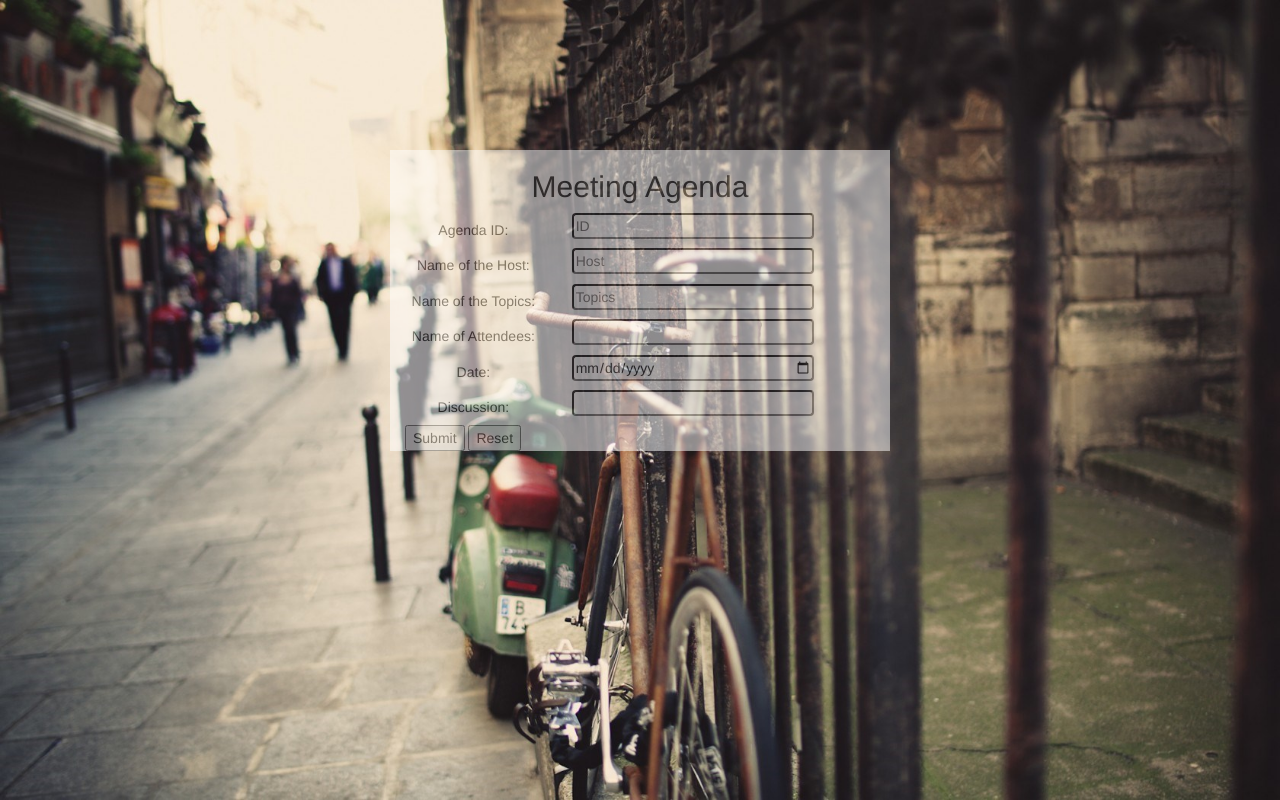
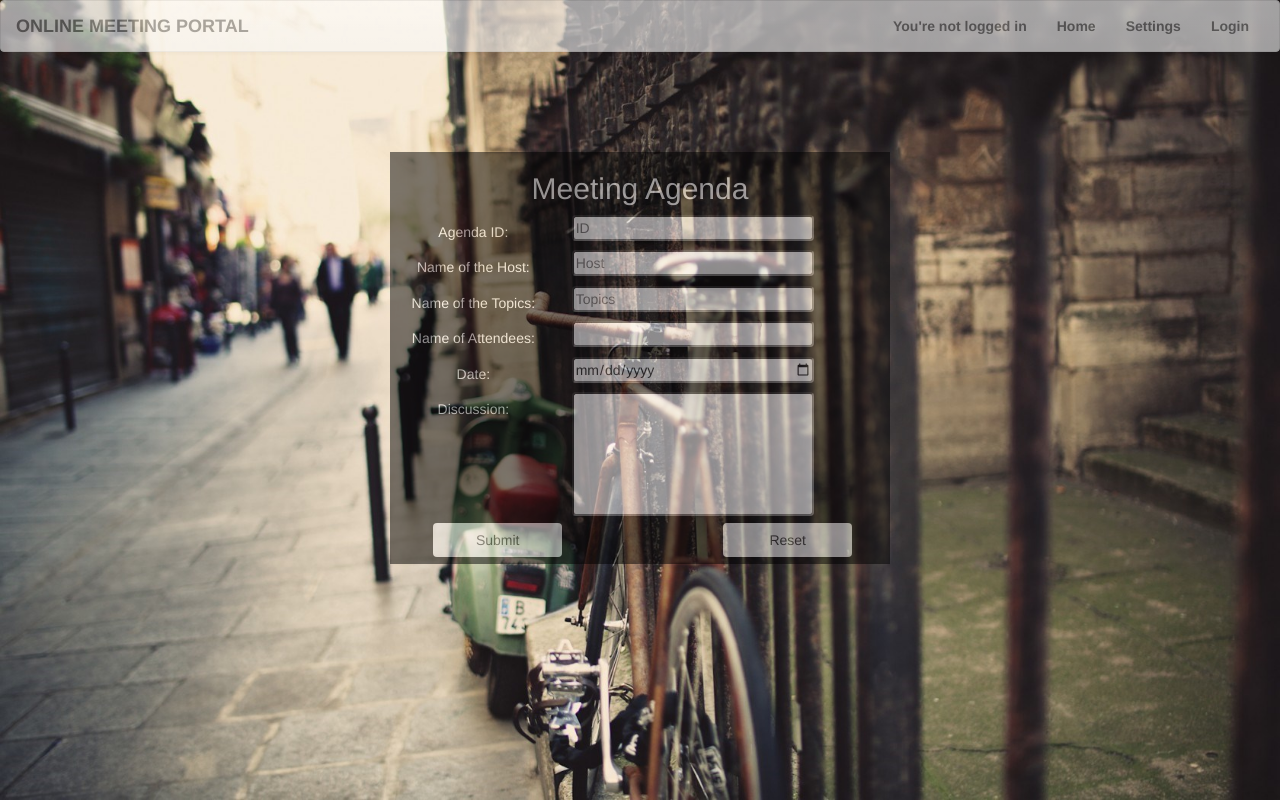
Before and after one commit to satishcj/Online-Meeting-Dash-Board, a PHP site: page /meetingagenda.php in a window 1280 px wide. Run offline with PHP 8.4, Linux system fonts and the light colour scheme.

Commit message:
Add files via upload

```diff
--- a/meetingagenda.php
+++ b/meetingagenda.php
@@ -1,24 +1,71 @@
+
+<?php
+session_start();
+$_SESSION['sres']=NULL;
+?>
 <!DOCTYPE html>
 <html>
 <head>
 	<meta charset="utf-8">
     <meta name="viewport" content="width=device-width, initial-scale=1.0">
-    <title>Invitation</title>
+    <title>Meeting Agenga</title>
     <link rel="stylesheet" href="assets/bootstrap/css/bootstrap.min.css">
     <link rel="stylesheet" href="assets/css/styles.set2.css">
 </head>
 <body>
 
-	<div class="container" style="width: 500px; background: #ffffff; opacity: 0.5; margin-top: 150px ">
+	    <header>
+        <nav class="navbar navbar-default">
+            <div class="container-fluid">
+                <div class="navbar-header"><a class="navbar-brand navbar-link" href="#"><strong>ONLINE MEETING PORTAL</strong></a>
+                    <button class="navbar-toggle collapsed" data-toggle="collapse" data-target="#navcol-1"><span class="sr-only">Toggle navigation</span><span class="icon-bar"></span><span class="icon-bar"></span><span class="icon-bar"></span></button>
+                </div>
+                <div class="collapse navbar-collapse" id="navcol-1">
+                    <ul class="nav navbar-nav navbar-right">
+                       	 <li role="presentation"><a href=""><strong>
+                        	<?php
+                        		if (isset($_SESSION['u_email']))
+                        		{
+                        			$temp = $_SESSION['u_firstname'] ;
+                        			echo "Hello $temp";
+                        		}
+                        		else
+                        		{
+                        			echo "You're not logged in";
+                        		}
+                        	?>
+                        </strong></a></li>
+                        <li role="presentation"><a href="home.php"><strong>Home </strong></a></li>
+                        <li role="presentation"><a href="set1.php"><strong>Settings </strong></a></li>
+                        <li role="presentation"><a href="includes/logout.inc.php"><strong>
+                        	<?php
+                        		if (isset($_SESSION['u_email']))
+                        		{
+                        			echo "Logout";
+                        		}
+                        		else
+                        		{
+                        			echo "Login";
+                        		}
+                        	?>
+                        </strong></a></li>
+
+                    </ul>
+                </div>
+            </div>
+        </nav>
+    </header>
+
+	<div class="container" style="width: 500px; background: #000; opacity: 0.5; margin-top: 100px ">
 		<div class="row">
-			<div class="col col-md-12" style="text-align: center;">
+			<div class="col col-md-12" style="text-align: center; color: #fff">
 				<strong>
 					<h2>Meeting Agenda</h2>
 				</strong>
 			</div>
 		</div>
 		<div class="row">
-			<div class="col col-md-4" style="text-align: center; ">
+			<div class="col col-md-4" style="text-align: center; color: #fff">
 				<h5>Agenda ID:</h5>
 			</div>
 			<div class="col col-md-8">
@@ -26,7 +73,7 @@
 			</div>
 		</div>
 		<div class="row">
-			<div class="col col-md-4" style="text-align: center; ">
+			<div class="col col-md-4" style="text-align: center; color: #fff">
 				<h5>Name of the Host:</h5>
 			</div>
 			<div class="col col-md-8">
@@ -34,7 +81,7 @@
 			</div>
 		</div>
 		<div class="row">
-			<div class="col col-md-4" style="text-align: center; ">
+			<div class="col col-md-4" style="text-align: center; color: #fff ">
 				<h5>Name of the Topics:</h5>
 			</div>
 			<div class="col col-md-8">
@@ -42,7 +89,7 @@
 			</div>
 		</div>
 		<div class="row">
-			<div class="col col-md-4" style="text-align: center; ">
+			<div class="col col-md-4" style="text-align: center; color: #fff">
 				<h5>Name of Attendees:</h5>
 			</div>
 			<div class="col col-md-8">
@@ -50,7 +97,7 @@
 			</div>
 		</div>
 		<div class="row">
-			<div class="col col-md-4" style="text-align: center; ">
+			<div class="col col-md-4" style="text-align: center; color: #fff">
 				<h5>Date:</h5>
 			</div>
 			<div class="col col-md-8">
@@ -58,16 +105,24 @@
 			</div>
 		</div>
 		<div class="row">
-			<div class="col col-md-4" style="text-align: center; ">
+			<div class="col col-md-4" style="text-align: center; color: #fff">
 				<h5>Discussion:</h5>
 			</div>
 			<div class="col col-md-8">
-				<input type="text" name="" >
+				<input type="text" name="" style="padding: 50px 50px">
 			</div>
 		</div>
+		<div class="col-lg-12 col-xs-12">
+				<div class="btn col-lg-6 col-xs-6">
+					<button type="button" class="btn col-lg-8 col-xs-8">Submit</button>
+				</div>
+				<div class="btn col-lg-6 col-xs-6">
+					<button type="button" class="btn col-lg-8 col-xs-8" style="left: 70px">Reset</button>
+				</div>
+			</div>
 </form>
-<button type="submit" value="Submit">Submit</button>
-<button type="reset" value="Reset">Reset</button>
 
+	<script src="assets/js/jquery.min.js"></script>
+    <script src="assets/bootstrap/js/bootstrap.min.js"></script>
 </body>
 </html>
```
